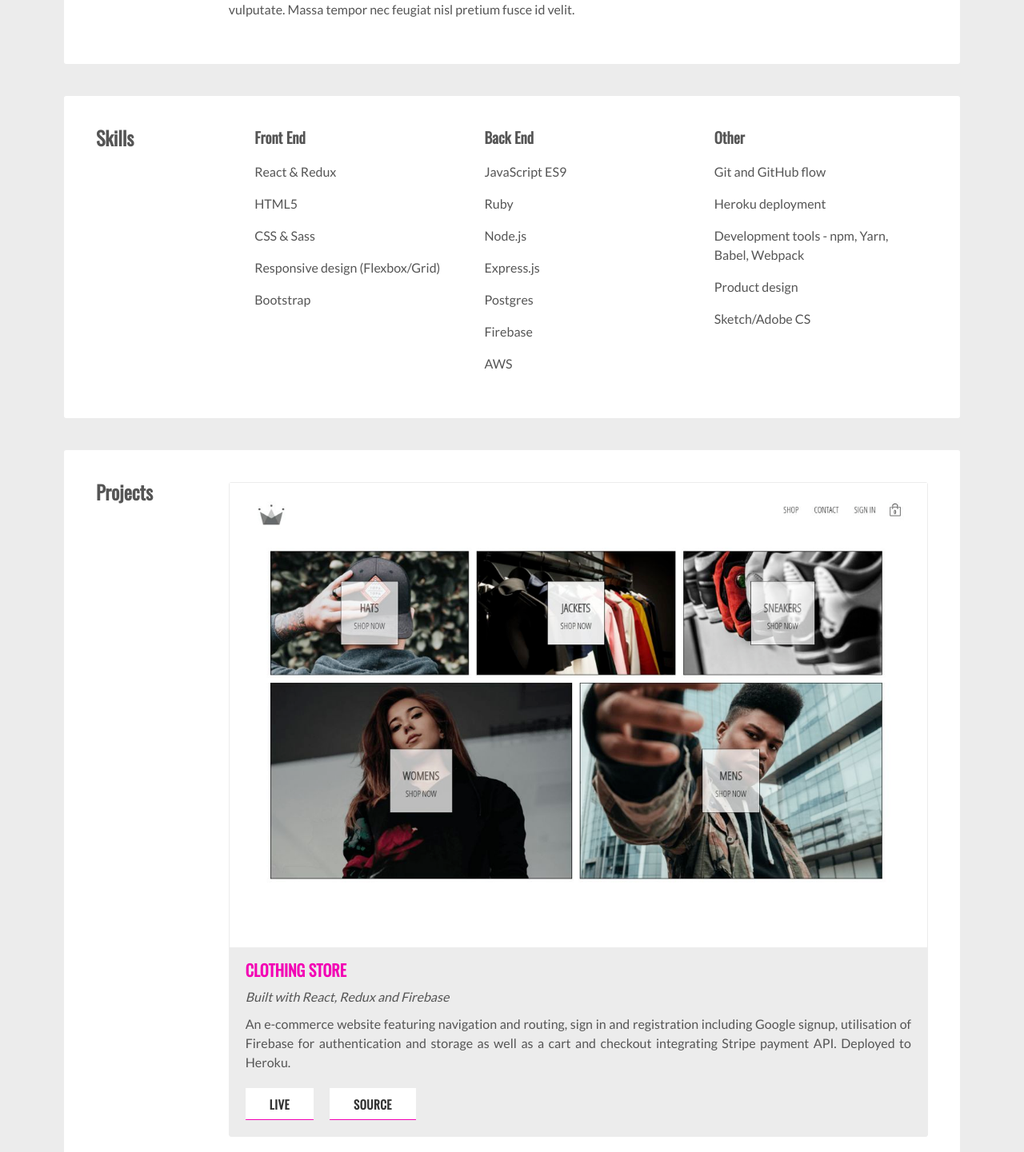
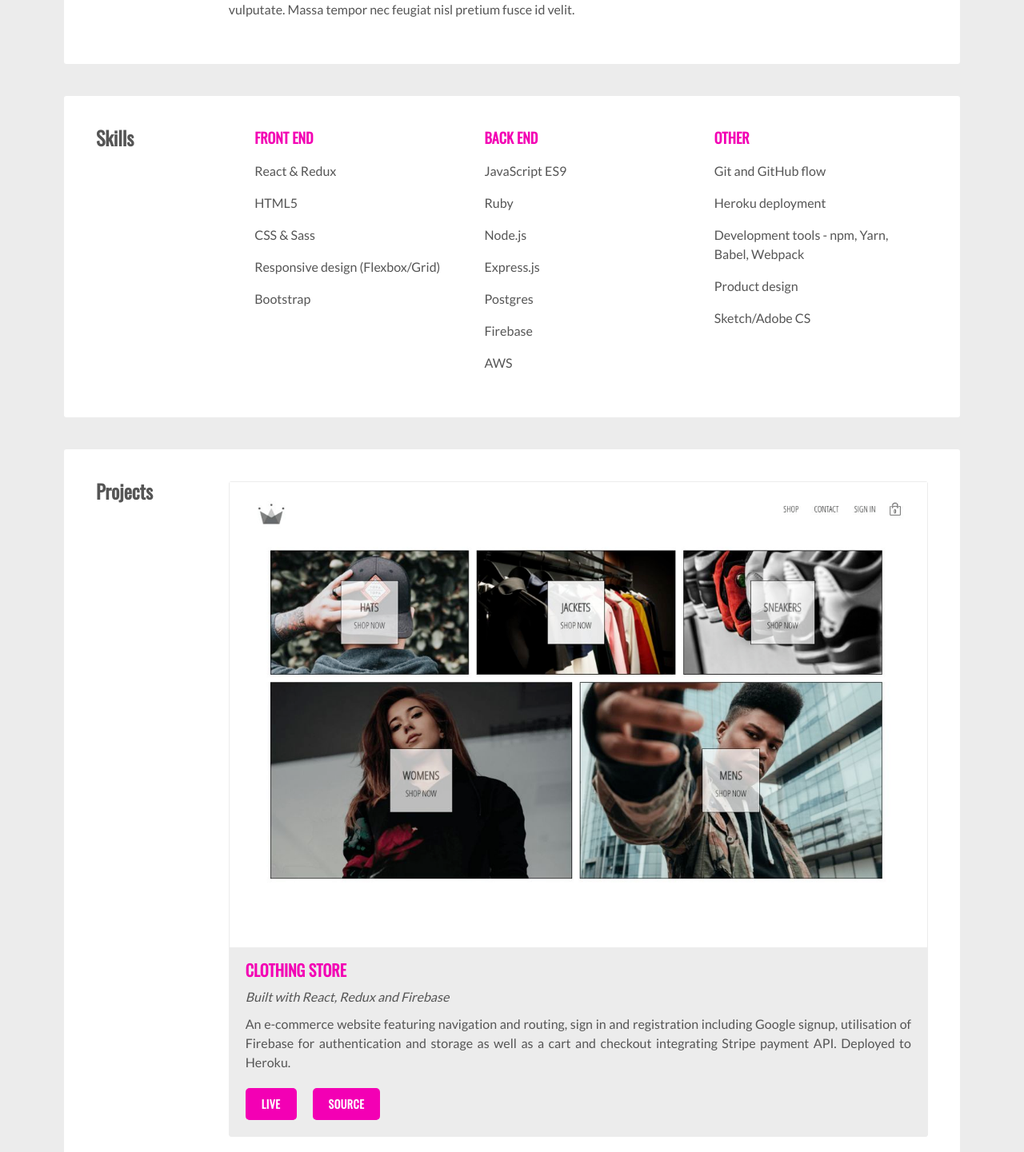
Before and after one commit to grahamcottridge/gc-portfolio, a React (Create React App) app: page /projects in a window 1280 px wide. Shown: the part 980-2421 px from the top of the page at 80% size. Built offline with nearby package versions, Linux system fonts and the light colour scheme.

Commit message:
Update custom button

```diff
--- a/src/components/card/card.component.jsx
+++ b/src/components/card/card.component.jsx
@@ -5,11 +5,9 @@ import "./card.styles.scss";
 import Fade from "react-reveal/Fade";
 
 const Card = props => (
-  <Fade>
-    <div className="card" id={props.section}>
-      {props.children}
-    </div>
-  </Fade>
+  <div className="card" id={props.section}>
+    {props.children}
+  </div>
 );
 
 export default Card;
--- a/src/components/custom-button/custom-button.styles.scss
+++ b/src/components/custom-button/custom-button.styles.scss
@@ -1,20 +1,21 @@
 .custom-button {
   height: 40px;
   letter-spacing: 0.5px;
-  font-size: 15px;
-  background: white;
+  font-size: 14px;
+  background: #f300b4;
+  // background: #ececec;
   padding: 0px;
   margin: 0px 20px 20px 0px;
-  // background: #ececec;
-  color: #333333;
+  color: White;
   text-transform: uppercase;
   font-weight: bolder;
   border: none;
   border-bottom: 1px solid #f300b4;
   cursor: pointer;
+  border-radius: 5px;
 
   &:hover {
-    background-color: #f300b4;
-    color: White;
+    background: white;
+    color: #333333;
   }
 }
--- a/src/components/project-item/project-item.styles.scss
+++ b/src/components/project-item/project-item.styles.scss
@@ -32,11 +32,12 @@
 .buttons {
   margin: 0px 20px;
   .link {
-    color: #333;
+    color: white;
     text-decoration: none;
-    padding: 8px 30px 8px 30px;
+    padding: 8px 20px 8px 20px;
   }
   .link:hover {
     color: white;
+    color: #333;
   }
 }
--- a/src/components/projects/projects.data.jsx
+++ b/src/components/projects/projects.data.jsx
@@ -32,7 +32,7 @@ const PROJECT_DATA = [
     image: imageFour,
     text:
       "An static website utilising several React animation libraries and featuring a countdown and side drawer navigation. Deployed using Surge.",
-    live: "https://dusty-knowledge.surge.sh",
+    live: "https://grahamcottridge.github.io/react-music-event",
     source: "https://github.com/grahamcottridge/react-music-event"
   },
   {
@@ -42,7 +42,7 @@ const PROJECT_DATA = [
     image: imageThree,
     text:
       "An event organiser enabling guests to be inputed and divided into invited and confirmed.  Deployed to GitHub pages.",
-    live: "",
+    live: "https://grahamcottridge.github.io/react-rsvp",
     source: "https://github.com/grahamcottridge/react-rsvp"
   }
 ];
--- a/src/components/skills/skills.component.jsx
+++ b/src/components/skills/skills.component.jsx
@@ -11,7 +11,7 @@ const Skills = () => (
       <h2 className="title">Skills</h2>
       {skillsList.map(({ category, items }, i) => (
         <div key={i}>
-          <h3 className="category">{category}</h3>
+          <h3 className="category">{category.toUpperCase()}</h3>
           {items.map((item, j) => (
             <ul key={j} className="list">
               <li className="item ">{item}</li>
--- a/src/components/skills/skills.styles.scss
+++ b/src/components/skills/skills.styles.scss
@@ -9,6 +9,8 @@
 
   .category {
     margin-top: 0px;
+    color: #f300b4;
+    font-size: 18px;
   }
 
   .list {
```
